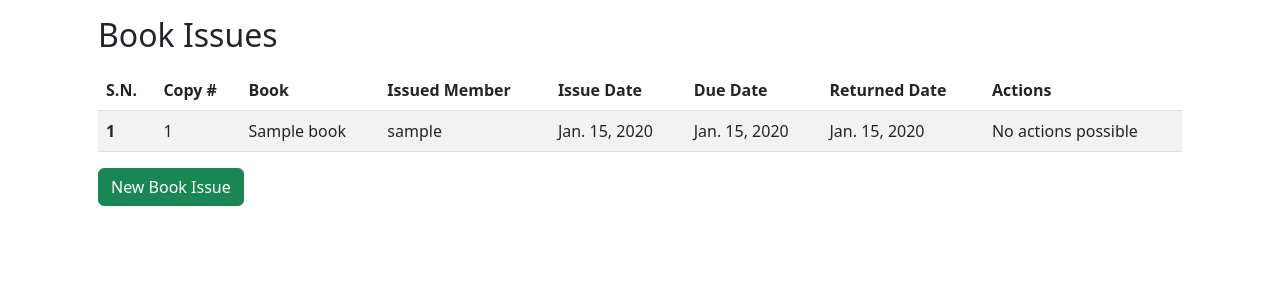
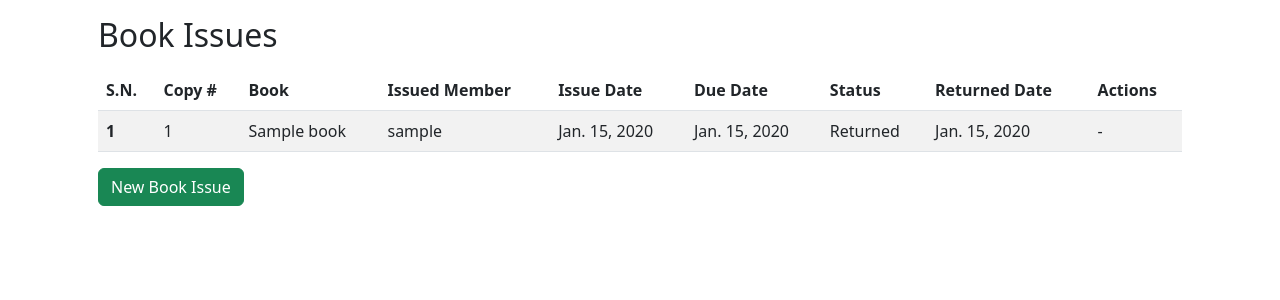
Before and after one commit to padamupreti/grantha-lms, a Django app: page /issues/ in a window 1280 px wide. Shown: the part 56-356 px from the top of the page. Run offline with Django 4.2, Linux system fonts and the light colour scheme; a user stored in the database is signed in; tables that the repository leaves empty hold one stand-in row (values such as "Sample post"); some libraries are stand-ins or nearby versions.

Commit message:
Add issued status to issues listing

```diff
--- a/dashboard/templates/dashboard/list_issues.html
+++ b/dashboard/templates/dashboard/list_issues.html
@@ -12,6 +12,7 @@
                     <th scope="col">Issued Member</th>
                     <th scope="col">Issue Date</th>
                     <th scope="col">Due Date</th>
+                    <th scope="col">Status</th>
                     <th scope="col">Returned Date</th>
                     <th scope="col">Actions</th>
                 </tr>
@@ -31,10 +32,12 @@
                     <td>{{ issue.issue_date }}</td>
                     <td>{{ issue.due_date }}</td>
                     {% if issue.returned_date %}
+                    <td>Returned</td>
                     <td>{{ issue.returned_date }}</td>
-                    <td>No actions possible</td>
+                    <td>-</td>
                     {% else %}
-                    <td>Not returned yet</td>
+                    <td>Issued</td>
+                    <td>-</td>
                     <td>
                         <a
                             href="{% url 'dashboard:return-issued' issue.id %}"
```
